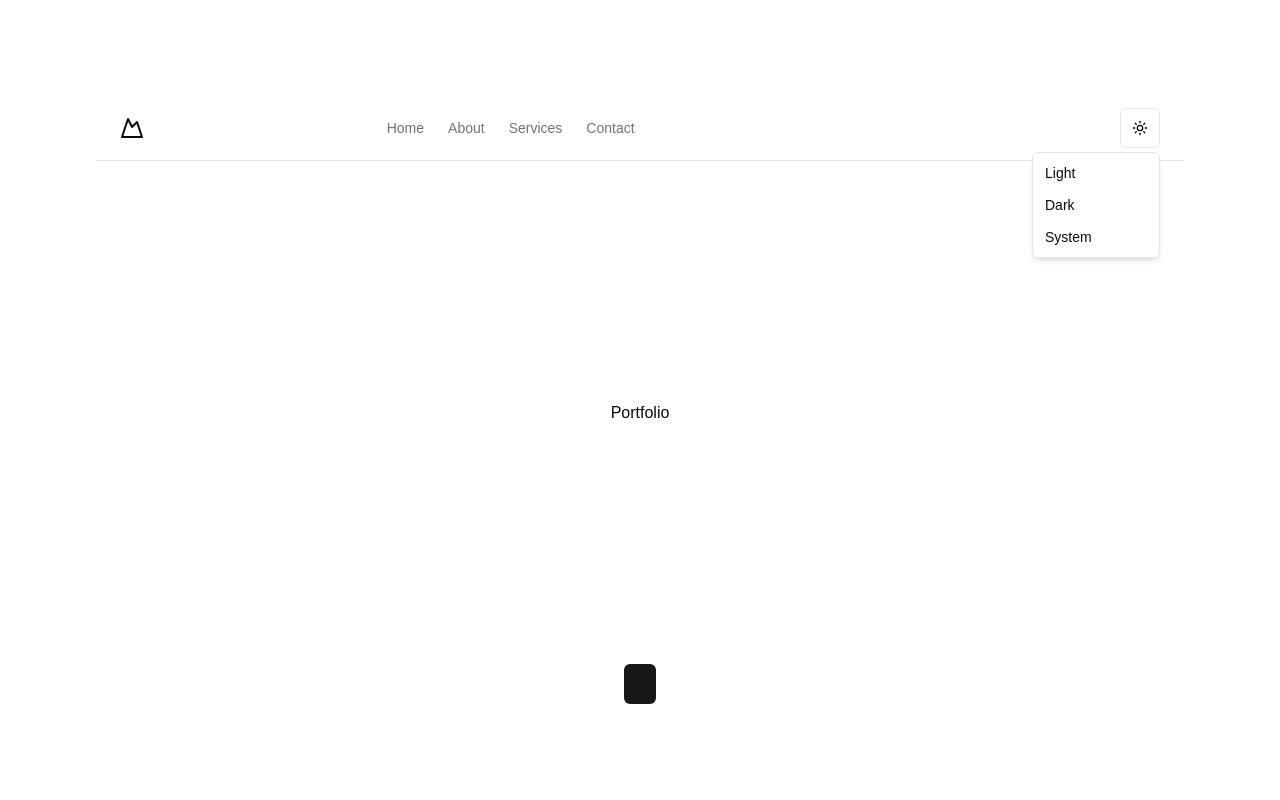
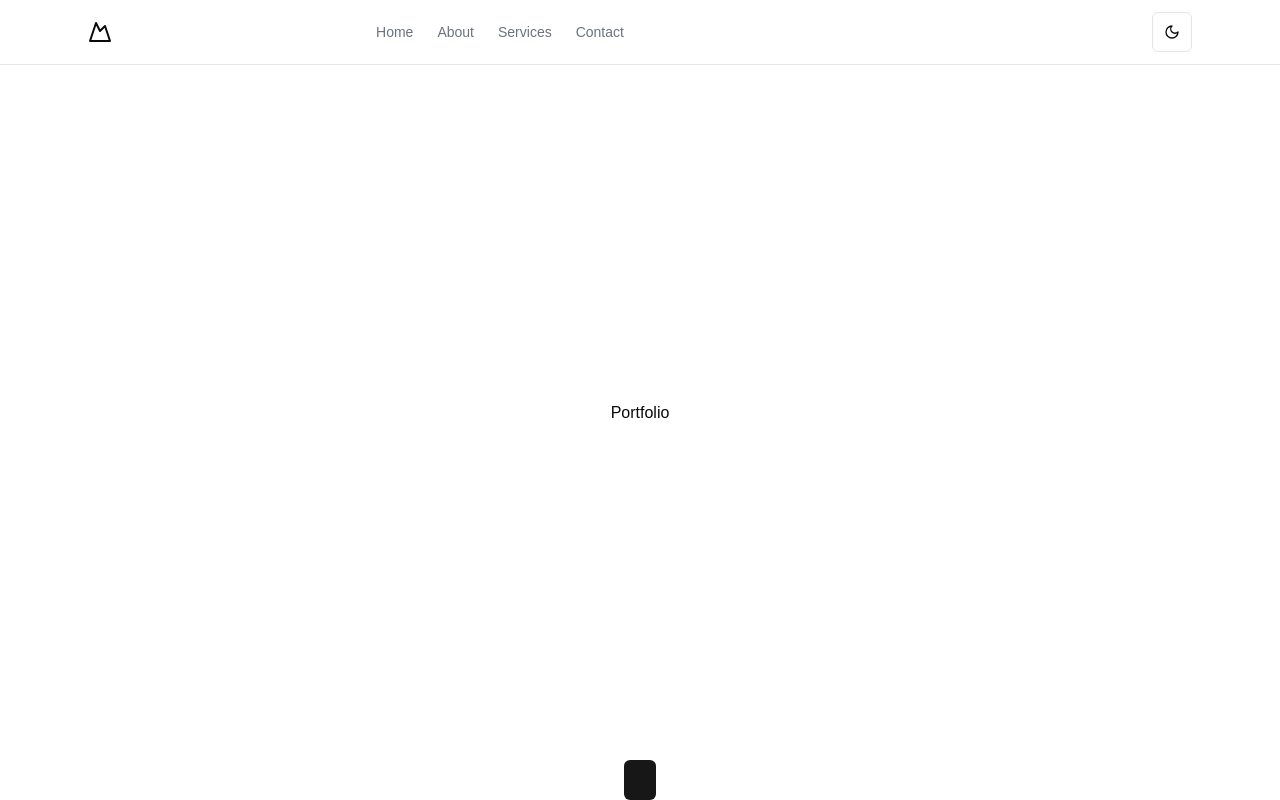
Before and after one commit to woshiJay/woshijay-portfolio, a Next.js app in the folder portfolio/: page / in a window 1280 px wide. Both pictures are taken after a click on the button "Toggle theme". Built offline with nearby package versions, Linux system fonts and the light colour scheme.

Commit message:
bug fixes

```diff
--- a/portfolio/app/page.tsx
+++ b/portfolio/app/page.tsx
@@ -3,7 +3,7 @@ import { Button } from '../components/ui/button';
 
 export default function Home() {
   return (
-      <main className="flex min-h-screen flex-col items-center justify-between p-24">
+      <main className="flex min-h-screen flex-col items-center justify-between">
         <Navbar />
         <h2>Portfolio</h2>
         <Button />
--- a/portfolio/components/ui/input.tsx
+++ b/portfolio/components/ui/input.tsx
@@ -1,11 +1,8 @@
-import * as React from "react"
+import * as React from "react";
 
-import { cn } from "@/lib/utils"
+import { cn } from "@/lib/utils";
 
-export interface InputProps
-  extends React.InputHTMLAttributes<HTMLInputElement> {}
-
-const Input = React.forwardRef<HTMLInputElement, InputProps>(
+const Input = React.forwardRef<HTMLInputElement, React.InputHTMLAttributes<HTMLInputElement>>(
   ({ className, type, ...props }, ref) => {
     return (
       <input
@@ -17,9 +14,9 @@ const Input = React.forwardRef<HTMLInputElement, InputProps>(
         ref={ref}
         {...props}
       />
-    )
+    );
   }
-)
-Input.displayName = "Input"
+);
+Input.displayName = "Input";
 
-export { Input }
+export { Input };
--- a/portfolio/components/ui/mode-toggle.tsx
+++ b/portfolio/components/ui/mode-toggle.tsx
@@ -5,36 +5,22 @@ import { Moon, Sun } from "lucide-react"
 import { useTheme } from "next-themes"
 
 import { Button } from "@/components/ui/button"
-import {
-  DropdownMenu,
-  DropdownMenuContent,
-  DropdownMenuItem,
-  DropdownMenuTrigger,
-} from "@/components/ui/dropdown-menu"
 
 export default function ModeToggle() {
-  const { setTheme } = useTheme()
+  const { theme, setTheme } = useTheme()
+
+  const toggleTheme = () => {
+    setTheme(theme === "light" ? "dark" : "light")
+  }
 
   return (
-    <DropdownMenu>
-      <DropdownMenuTrigger asChild>
-        <Button variant="outline" size="icon">
-          <Sun className="h-[1.2rem] w-[1.2rem] rotate-0 scale-100 transition-all dark:-rotate-90 dark:scale-0" />
-          <Moon className="absolute h-[1.2rem] w-[1.2rem] rotate-90 scale-0 transition-all dark:rotate-0 dark:scale-100" />
-          <span className="sr-only">Toggle theme</span>
-        </Button>
-      </DropdownMenuTrigger>
-      <DropdownMenuContent align="end">
-        <DropdownMenuItem onClick={() => setTheme("light")}>
-          Light
-        </DropdownMenuItem>
-        <DropdownMenuItem onClick={() => setTheme("dark")}>
-          Dark
-        </DropdownMenuItem>
-        <DropdownMenuItem onClick={() => setTheme("system")}>
-          System
-        </DropdownMenuItem>
-      </DropdownMenuContent>
-    </DropdownMenu>
+    <Button variant="outline" size="icon" onClick={toggleTheme}>
+      {theme === "light" ? (
+        <Moon className="h-[1.2rem] w-[1.2rem]" />
+      ) : (
+        <Sun className="h-[1.2rem] w-[1.2rem]" />
+      )}
+      <span className="sr-only">Toggle theme</span>
+    </Button>
   )
 }
```
Also changed, not shown: portfolio/components/ui/navbar.tsx (+3 -4 lines).
